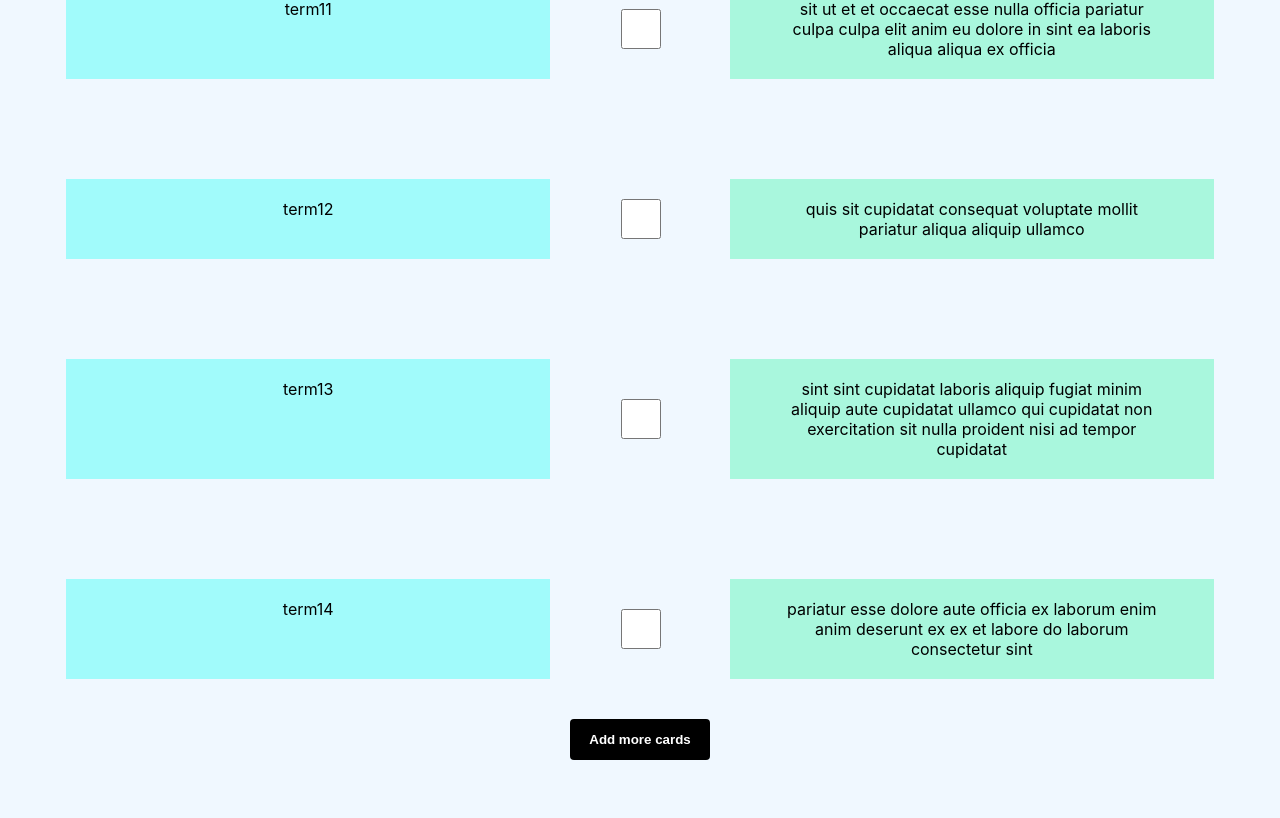
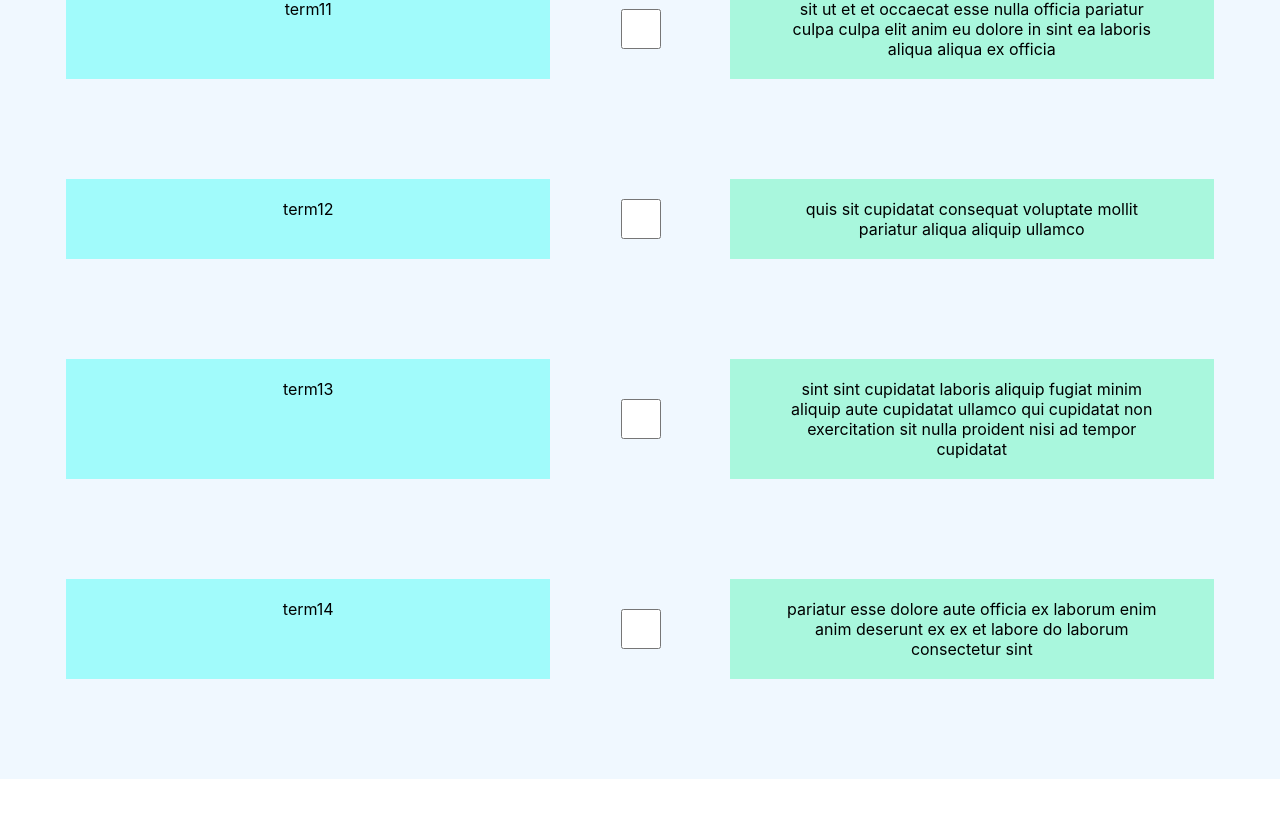
Before and after one commit to Diglettss/Flashcards, a React (Vite) app in the folder flashcards-ui/: page /mysets/update/1 in a window 1280 px wide. Shown: the part 2654-3472 px from the top of the page. After the commit the page ends 3433 px from the top, so only its background shows below. Built offline with nearby package versions, Linux system fonts and the light colour scheme.

Commit message:
commented out CreateSetPage

```diff
--- a/flashcards-ui/src/components/CreateSetPageComponents/CreateSetPage/CreateSetPage.jsx
+++ b/flashcards-ui/src/components/CreateSetPageComponents/CreateSetPage/CreateSetPage.jsx
@@ -129,29 +129,31 @@ export default function CreateSetPage() {
     const {userCreatedSet, setUserCreatedSet} = useFlashcardContext()
 
     return (
-        <div className="create-set">
-            <input
-                className="title"
-                type="text"
-                name="title"
-                placeholder="enter a title"
-                value={title}
-                onChange={(e) => {
-                    setTitle(e.target.value);
-                    userCreatedSet.title=title
+        <div children={"This page is under construction"}/>
 
-                }}
-            />
-            {bodyView == "create" ? (
-                <CreateSetBody
-                    description={description}
-                    setDescription={setDescription}
-                    setBodyView={setBodyView}
-                    chosenSet={userCreatedSet}
-                />
-            ) : (
-                <AddCardAsText setBodyView={setBodyView} />
-            )}
-        </div>
+        // <div className="create-set">
+        //     <input
+        //         className="title"
+        //         type="text"
+        //         name="title"
+        //         placeholder="enter a title"
+        //         value={title}
+        //         onChange={(e) => {
+        //             setTitle(e.target.value);
+        //             userCreatedSet.title=title
+
+        //         }}
+        //     />
+        //     {bodyView == "create" ? (
+        //         <CreateSetBody
+        //             description={description}
+        //             setDescription={setDescription}
+        //             setBodyView={setBodyView}
+        //             chosenSet={userCreatedSet}
+        //         />
+        //     ) : (
+        //         <AddCardAsText setBodyView={setBodyView} />
+        //     )}
+        // </div>
     );
 }
--- a/flashcards-ui/src/components/FlashcardComponents/FlashcardRow/FlashcardRow.scss
+++ b/flashcards-ui/src/components/FlashcardComponents/FlashcardRow/FlashcardRow.scss
@@ -2,6 +2,10 @@
 .flashcard-row-container {
     display: flex;
     flex-direction: column;
+    // display: flex;
+    // flex-wrap: nowrap;
+    // justify-content: start;
+    // align-content: start;
     .flashcard-row {
         display: flex;
         margin-top: 100px;
--- a/flashcards-ui/src/components/MySetsPageComponents/FlashcardOverviewPage/FlashcardOverviewPage.css
+++ b/flashcards-ui/src/components/MySetsPageComponents/FlashcardOverviewPage/FlashcardOverviewPage.css
@@ -1,6 +1,7 @@
 .flashcard-overview-page {
   background-color: aliceblue;
   padding-top: 50px;
+  padding-bottom: 100px;
 }
 
 .flashcard-overview-page .title {
@@ -16,7 +17,8 @@
   width: 50vw;
 }
 
-.flashcard-overview-page .title, .flashcard-overview-page .description {
+.flashcard-overview-page .title,
+.flashcard-overview-page .description {
   text-align: center;
   padding: 12px 18px;
   color: white;
@@ -31,11 +33,11 @@
 }
 
 .flashcard-overview-page .start-button {
-  color: blueviolet;
-  padding-bottom: 40px;
-}
-
-.flashcard-overview-page .start-button button {
-  margin: 40px auto;
+  display: block;
+  position: fixed;
+  bottom: 40px;
+  left: 50%;
+  -webkit-transform: translateX(-50%);
+          transform: translateX(-50%);
 }
 /*# sourceMappingURL=FlashcardOverviewPage.css.map */
--- a/flashcards-ui/src/components/MySetsPageComponents/FlashcardOverviewPage/FlashcardOverviewPage.jsx
+++ b/flashcards-ui/src/components/MySetsPageComponents/FlashcardOverviewPage/FlashcardOverviewPage.jsx
@@ -32,8 +32,9 @@ function FlashcardOverviewPageContent({ chosenSet }) {
                     />
                 ))}
             </div>
-            <div className="start-button">
+            {/* <div className="start-button"> */}
                 <button
+                className="start-button"
                     onClick={(e) => {
                         const filteredFlashcard = chosenSet.flashcard.filter(
                             (e) => {
@@ -53,7 +54,7 @@ function FlashcardOverviewPageContent({ chosenSet }) {
                 >
                     START STUDYING
                 </button>
-            </div>
+            {/* </div> */}
         </div>
     );
 }
--- a/flashcards-ui/src/components/MySetsPageComponents/FlashcardOverviewPage/FlashcardOverviewPage.scss
+++ b/flashcards-ui/src/components/MySetsPageComponents/FlashcardOverviewPage/FlashcardOverviewPage.scss
@@ -1,19 +1,21 @@
 .flashcard-overview-page {
-    background-color:aliceblue;
+    background-color: aliceblue;
     padding-top: 50px;
+    padding-bottom: 100px;
     .title {
         margin-left: auto;
         margin-right: auto;
         margin-top: 20px;
         width: 400px;
     }
-    .description{
+    .description {
         margin-left: auto;
         margin-right: auto;
         width: 50vw;
     }
 
-    .title, .description{
+    .title,
+    .description {
         text-align: center;
         padding: 12px 18px;
         color: white;
@@ -21,17 +23,17 @@
         background: #000000;
     }
 
-    .update-button{
+    .update-button {
         z-index: 0;
         position: absolute;
         margin-left: 10px;
         // height: 50vh;
     }
     .start-button {
-        color: blueviolet;
-        button {
-            margin: 40px auto;
-        }
-        padding-bottom: 40px;
+        display: block;
+        position: fixed;
+        bottom: 40px;
+        left: 50%;
+        transform: translateX(-50%);
     }
 }
--- a/flashcards-ui/src/components/MySetsPageComponents/UpdateMySetPage/UpdateMySetPage.jsx
+++ b/flashcards-ui/src/components/MySetsPageComponents/UpdateMySetPage/UpdateMySetPage.jsx
@@ -24,8 +24,9 @@ export default function UpdateMySetPage() {
                     />
                 ))}
             </div>
-            <div className="start-button">
+            {/* <div className="start-button"> */}
                 <button
+                className="start-button"
                     onClick={(e) => {
                         const filteredFlashcard = chosenSet.flashcard.filter(
                             (e) => {
@@ -46,6 +47,6 @@ export default function UpdateMySetPage() {
                     Add more cards
                 </button>
             </div>
-        </div>
+        // </div>
     );
 }
--- a/flashcards-ui/src/components/StudyPage/StudyPage.jsx
+++ b/flashcards-ui/src/components/StudyPage/StudyPage.jsx
@@ -1,6 +1,6 @@
 import React, { useState } from "react";
 import "./StudyPage.css";
-import ModalSettings from "./ModalSettings/ModalSettings.jsx";
+import ModalSettings from "./ModalSettings/ModalSettings";
 import { useFlashcardContext } from "../../../contexts/flashcard";
 import { useNavigate, useParams } from "react-router-dom";
 
@@ -56,19 +56,19 @@ export default function StudyPage() {
         console.log("defaultFlashcardState");
         console.log(defaultFlashcardState);
         if (defaultFlashcardState === true) {
-            setFlashcardOnSide(true);
+            setFlashcardOnTerm(true);
         } else if (defaultFlashcardState === false) {
-            setFlashcardOnSide(false);
+            setFlashcardOnTerm(false);
         } else {
             //this will let the default state of flashcards to be random
             //to reach this else statement set defaultFlashcardState to null
             const randomBoolean = Math.random() < 0.5;
-            setFlashcardOnSide(randomBoolean);
+            setFlashcardOnTerm(randomBoolean);
         }
     };
 
     //Which side of the flashcard is facing up, if null pick randomly
-    const [flashcardOnSide, setFlashcardOnSide] = useState(
+    const [flashcardOnTerm, setFlashcardOnTerm] = useState(
         defaultFlashcardState || Math.random() < 0.5
     );
 
@@ -103,11 +103,11 @@ export default function StudyPage() {
             <Flashcard
                 flashcard={
                     filteredFlashcard[flashcardNumber][
-                        flashcardOnSide ? "term" : "definition"
+                        flashcardOnTerm ? "term" : "definition"
                     ]
                 }
                 onClick={() => {
-                    setFlashcardOnSide(!flashcardOnSide);
+                    setFlashcardOnTerm(!flashcardOnTerm);
                 }}
             />
             <br />
```
Also changed, not shown: 2 other files (tests, documents, lock files or other folders).
